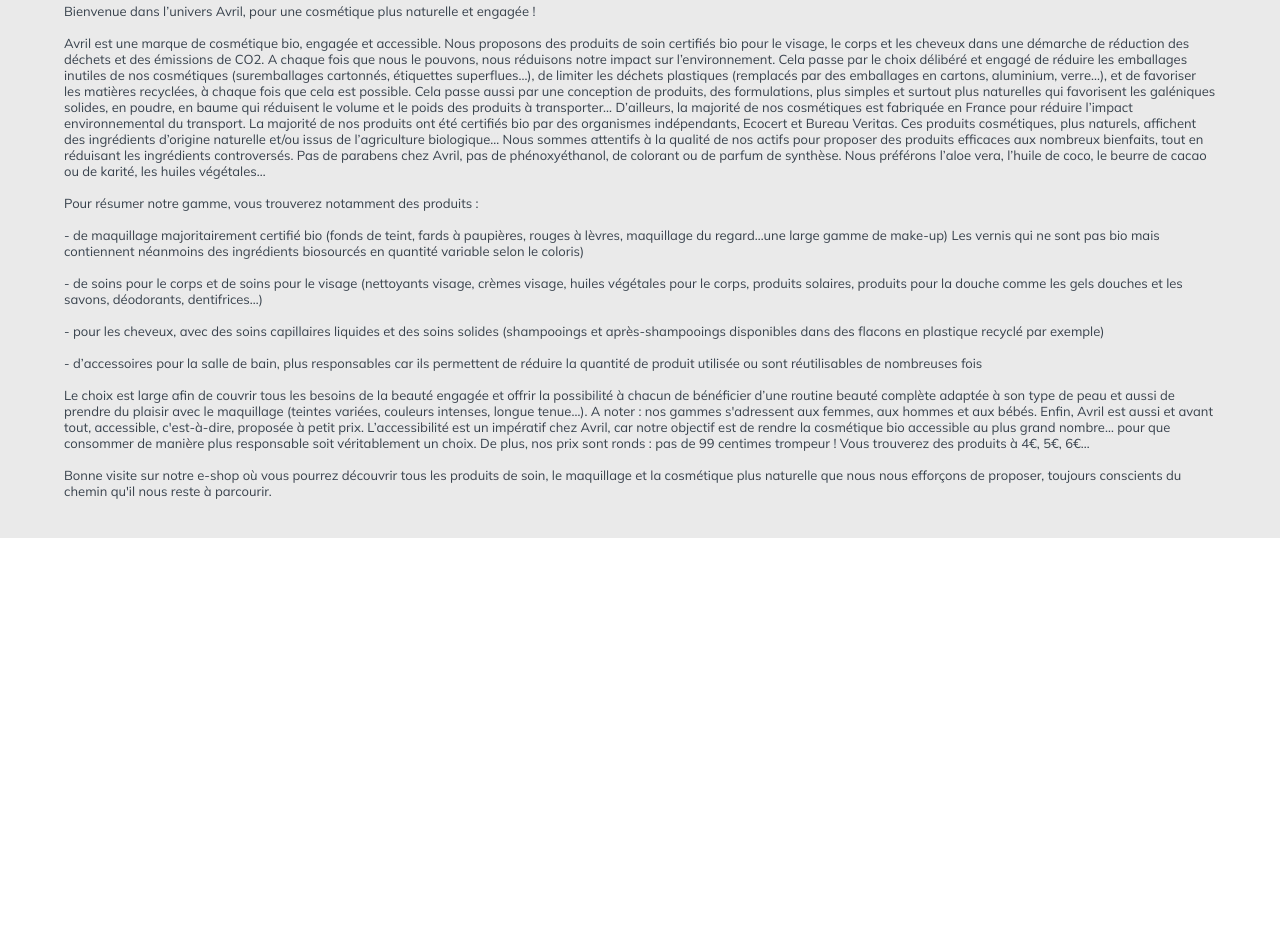
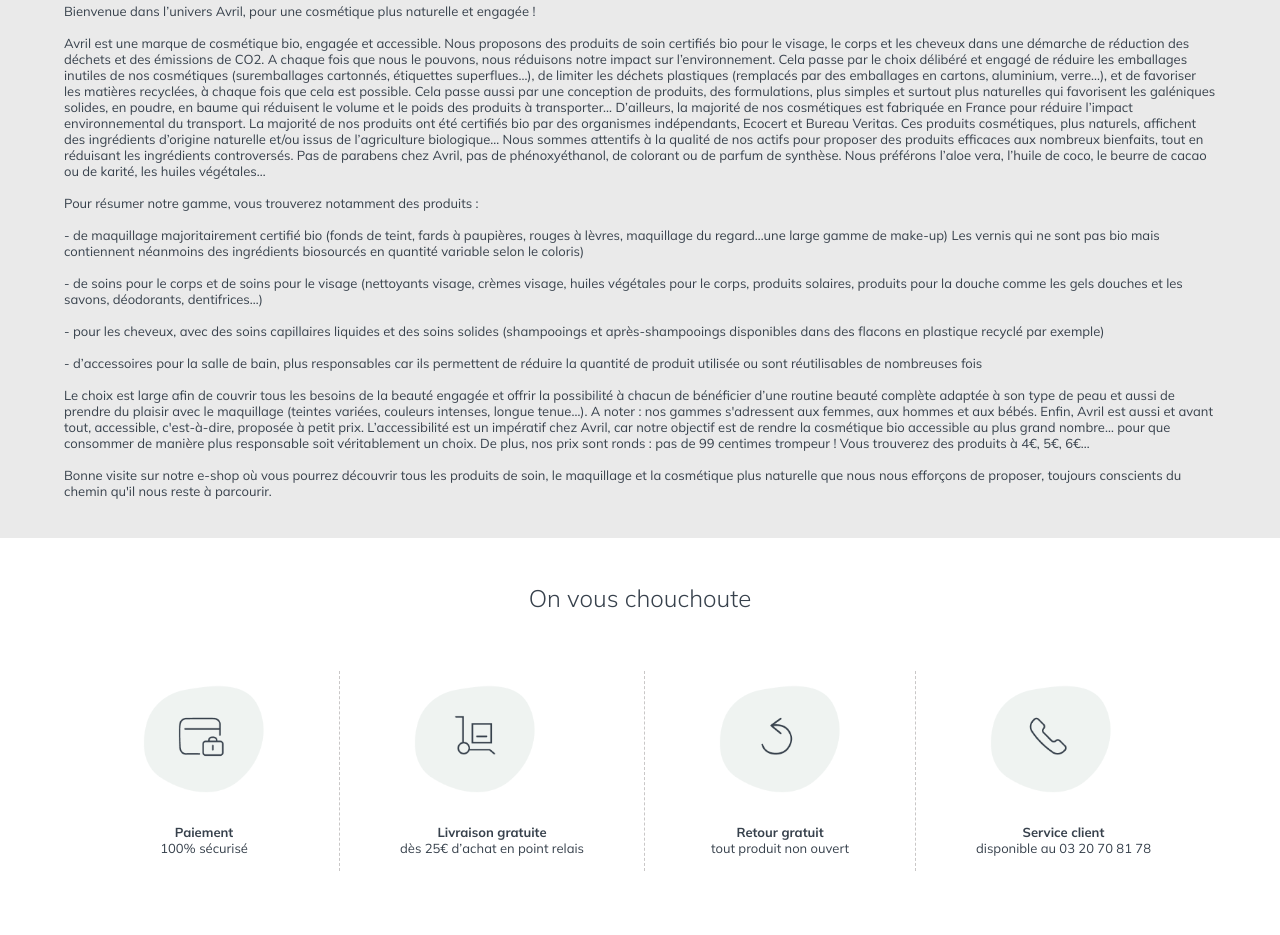
Before and after one commit to sogomis/avril-beaute-demo-homepage, a plain HTML site: page index.html in a window 1280 px wide. Shown: the part 3410-4345 px from the top of the page. Before the commit the page ends 3948 px from the top, so only its background shows below. Drawn offline with nearby package versions, Linux system fonts and the light colour scheme; a web font is replaced by a local one.

Commit message:
Ajout encart des services

```diff
--- a/index.html
+++ b/index.html
@@ -209,5 +209,28 @@
         Bonne visite sur notre e-shop où vous pourrez découvrir tous les produits de soin, le maquillage et la cosmétique plus naturelle que nous nous efforçons de proposer, toujours conscients du chemin qu'il nous reste à parcourir.
         </p>
     </section>
+
+    <section id="services">
+        <h1>On vous chouchoute</h1>
+        <div class="services-item">
+            <img src="img/payment.png"/>
+            <p><b>Paiement</b><br>100% sécurisé</p>
+        </div>
+        <span class="vertical-line"></span>
+        <div class="services-item">
+            <img src="img/free-shipping.png"/>
+            <p><b>Livraison gratuite</b><br>dès 25€ d’achat en point relais</p>
+        </div>
+        <span class="vertical-line"></span>
+        <div class="services-item">
+            <img src="img/free-return.png"/>
+            <p><b>Retour gratuit</b><br>tout produit non ouvert</p>
+        </div>
+        <span class="vertical-line"></span>
+        <div class="services-item">
+            <img src="img/custumer-service.png"/>
+            <p><b>Service client</b><br>disponible au 03 20 70 81 78</p>
+        </div>
+    </section>
 </body>
 </html>
--- a/style.css
+++ b/style.css
@@ -473,3 +473,37 @@
     padding-bottom: 10px;
     font-weight: 500;
 }
+
+#services {
+    display: flex;
+    justify-content: center;
+    align-items: center;
+    background-color: white;
+    flex-wrap: wrap;
+    padding: 2%;
+}
+
+#services h1 {
+    width: 100%;
+    text-align: center;
+    font-weight: 300;
+}
+
+#services p {
+    text-align: center;
+}
+
+#services img {
+    width: 150px;
+}
+
+.vertical-line {
+    border-left: 1px dashed #c9c7c7;
+    display: inline-block;
+    height: 200px;
+    margin: 0 20px;
+  }
+
+.services-item {
+    padding: 40px;
+}
```
Also changed, not shown: img/custumer-service.png (added), img/free-return.png (added), img/free-shipping.png (added), img/payment.png (added).
